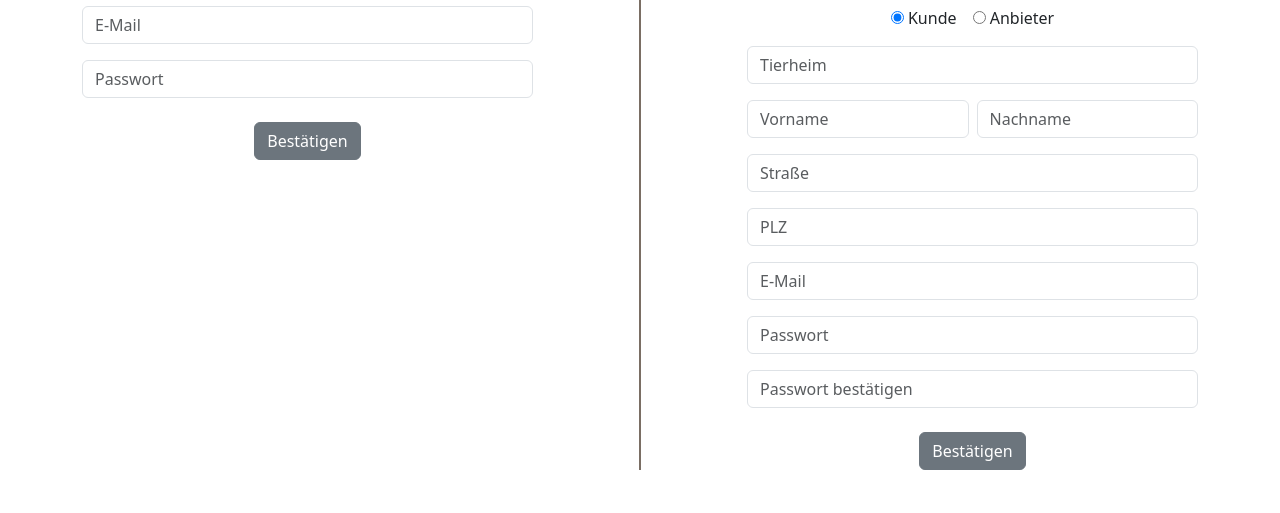
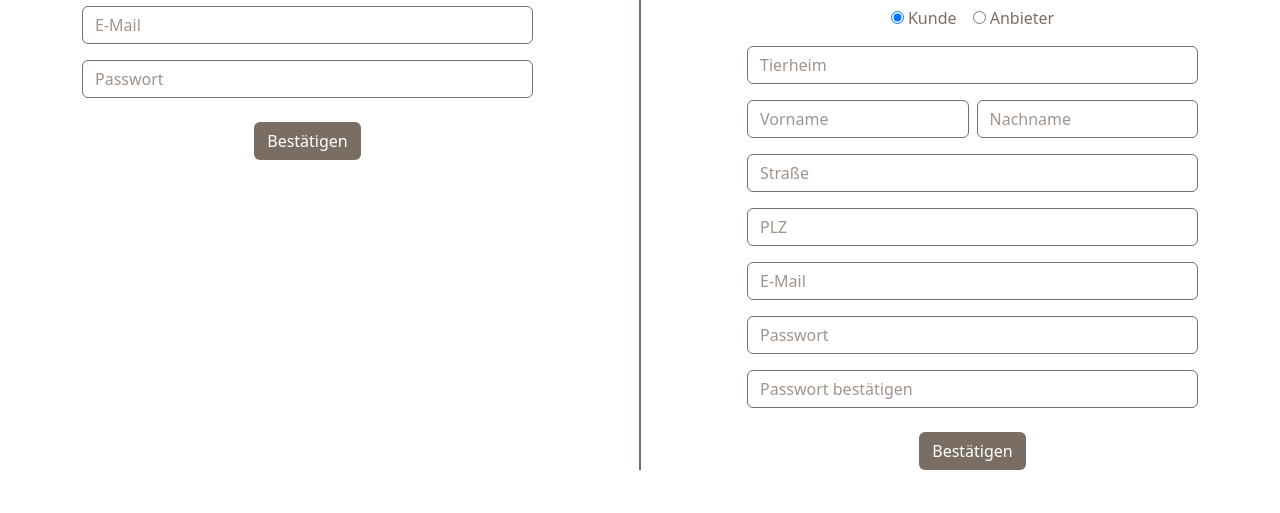
Before and after one commit to nmalyshev1/Hausubungmockup, a website: page Kontakt.html in a window 1280 px wide. Shown: the part 168-681 px from the top of the page. Drawn offline with Linux system fonts and the light colour scheme.

Commit message:
Kontakt.html updated colors

```diff
--- a/Kontakt.html
+++ b/Kontakt.html
@@ -74,7 +74,7 @@
 </nav>
 
 <!-- ============== LOGIN & REGISTRIEREN CONTENT ============== -->
-<section class="py-5">
+<section class="py-5 kontakt-page">
     <div class="container">
         <div class="row">
 
@@ -85,7 +85,7 @@
                 <input type="email" class="form-control mb-3" placeholder="E-Mail">
                 <input type="password" class="form-control mb-3" placeholder="Passwort">
 
-                <button class="btn btn-secondary mt-2">Bestätigen</button>
+                <button class="btn results-btn mt-2">Bestätigen</button>
             </div>
 
             <!-- Vertikale Linie in der Mitte -->
@@ -119,7 +119,7 @@
                 <input type="password" class="form-control mb-3" placeholder="Passwort">
                 <input type="password" class="form-control mb-3" placeholder="Passwort bestätigen">
 
-                <button class="btn btn-secondary mt-2">Bestätigen</button>
+                <button class="btn results-btn mt-2">Bestätigen</button>
             </div>
 
         </div>
@@ -132,9 +132,12 @@
 
         <!-- Links -->
         <p class="footer-links mb-4">
-            <a href="#">Kontakt</a>
-            <a href="#">Impressum</a>
-            <a href="#">Datenschhutz</a>
+            <a href="kontakt.html">Kontakt</a>
+
+            <a href="impressum.html">Impressum</a>
+
+            <a href="datenschutz.html">Datenschhutz</a>
+
             <a href="#">AGB</a>
         </p>
 
--- a/assets/scss/custom.scss
+++ b/assets/scss/custom.scss
@@ -214,3 +214,31 @@ color: $custom-brown;
   height: 230px; /* adjust if you want bigger */
   object-fit: cover; /* crops instead of stretching */
 }
+
+
+
+
+
+/* HTML Page 3 */
+
+
+
+
+
+
+.kontakt-page{
+  color: $custom-brown;
+}
+
+/* ===============================
+   Kontakt page form styling fix
+   Makes input text + borders brown
+   =============================== */
+.kontakt-page .form-control {
+  border: 1.5px solid $custom-brown !important;
+  color: $custom-brown !important;
+}
+
+.kontakt-page .form-control::placeholder {
+  color: lighten($custom-brown, 15%) !important;
+}
```
Also changed, not shown: Tiere-Search.html (+3 -3 lines), index.html (+3 -3 lines), Datenschutz.html (renamed from Datenschutzt.html), assets/css/custom.css, 1 other file.
